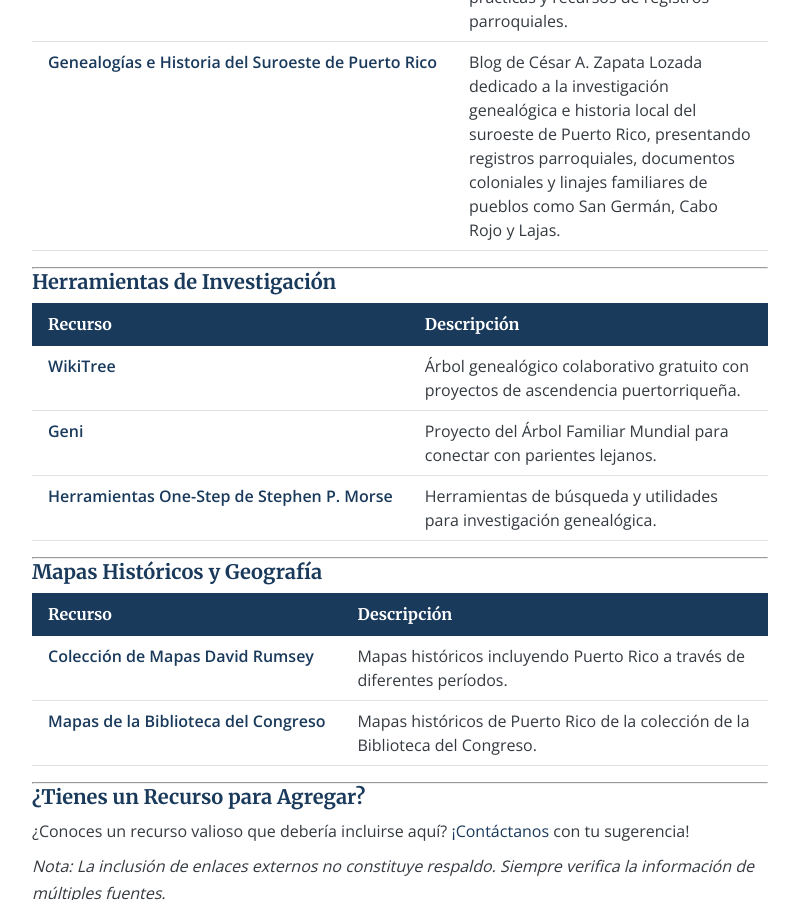
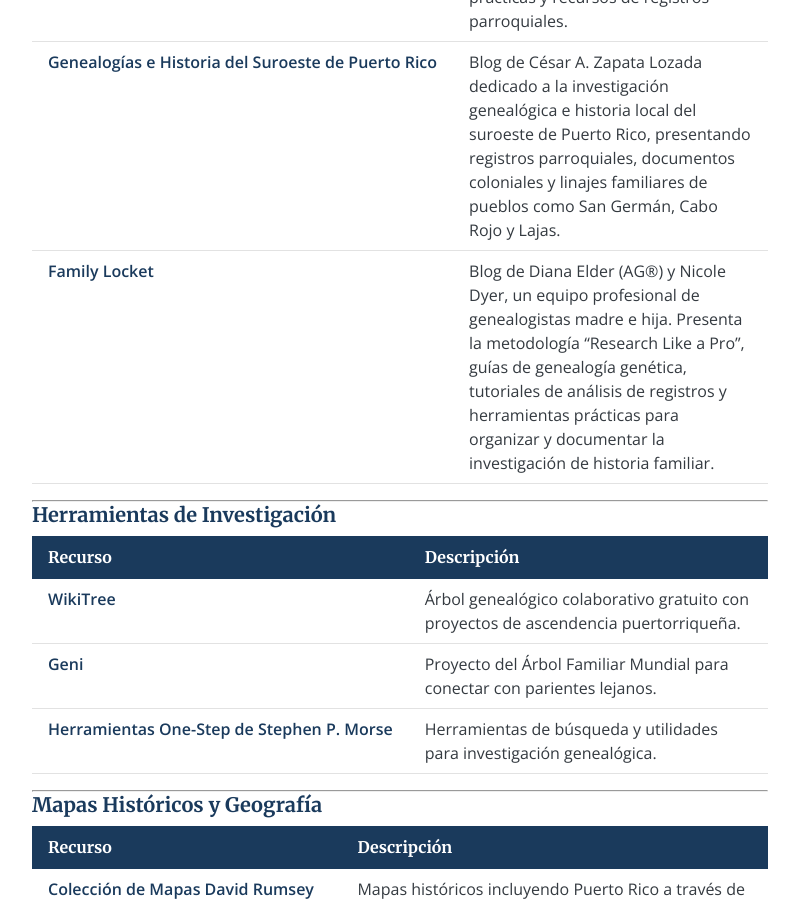
Before and after one commit to SylviaVargas/puertoricangenealogygroup, a Jekyll site: the page built from es/recursos.md, in a window 1280 px wide and 900 px high, scrolled down 2946 px. Shown: the whole window, without its empty margins (240-1039 px from the left). Built offline with Jekyll 4.4.1, drawn with Linux system fonts in a browser that asks for light colours.

```diff
--- a/es/recursos.md
+++ b/es/recursos.md
@@ -60,11 +60,12 @@ Una colección curada de archivos, bases de datos y herramientas para investigar
 | Recurso | Descripción |
 |---------|-------------|
 | <a href="https://looking4myroots.com" target="_blank" rel="noopener">Looking4MyRoots</a> | Nuestro blog complementario con consejos de investigación, estudios de casos y artículos de genealogía puertorriqueña. |
-| <a href="https://www.hijosdecoamo.com/" target="_blank" rel="noopener">Hijos de Coamo</a> | Recursos extensos enfocados en Coamo y la investigación genealógica puertorriqueña. |
+| <a href="https://www.hijosdecoamopr.com/" target="_blank" rel="noopener">Hijos de Coamo</a> | Recursos extensos enfocados en Coamo y la investigación genealógica puertorriqueña. |
 | <a href="https://puertorikin.com/" target="_blank" rel="noopener">Puerto RiKin</a> | Blog de genealogía enfocado en parentesco puertorriqueño y estrategias de investigación. |
 | <a href="https://latinogenealogyandbeyond.com/" target="_blank" rel="noopener">Latino Genealogy and Beyond</a> | Blog de la Dra. Ellen Fernandez-Sacco que explora la genealogía caribeña con énfasis en Puerto Rico y la diáspora, integrando investigación de ascendencia africana, indígena y colonial con narrativas históricas más amplias. |
 | <a href="https://boricuagenes.com/" target="_blank" rel="noopener">BoricuaGenes Blog</a> | Blog de Luis Rivera que documenta la genealogía puertorriqueña y la investigación de ascendencia genética, explorando raíces taínas, africanas y españolas con guías prácticas y recursos de registros parroquiales. |
 | <a href="https://genus-meridiem-pr.blogspot.com/" target="_blank" rel="noopener">Genealogías e Historia del Suroeste de Puerto Rico</a> | Blog de César A. Zapata Lozada dedicado a la investigación genealógica e historia local del suroeste de Puerto Rico, presentando registros parroquiales, documentos coloniales y linajes familiares de pueblos como San Germán, Cabo Rojo y Lajas. |
+| <a href="https://familylocket.com/" target="_blank" rel="noopener">Family Locket</a> | Blog de Diana Elder (AG®) y Nicole Dyer, un equipo profesional de genealogistas madre e hija. Presenta la metodología "Research Like a Pro", guías de genealogía genética, tutoriales de análisis de registros y herramientas prácticas para organizar y documentar la investigación de historia familiar. |
 
 ---
 
```
Also changed, not shown: resources.md (+2 -1 lines), assets/images/prgengroup-zoom-banner.jpg (added), assets/images/prgengroup-zoom-logo.jpg (added), assets/images/zoom-prgen-banner.png (added), assets/images/zoom-prgen-logo.png (added).
